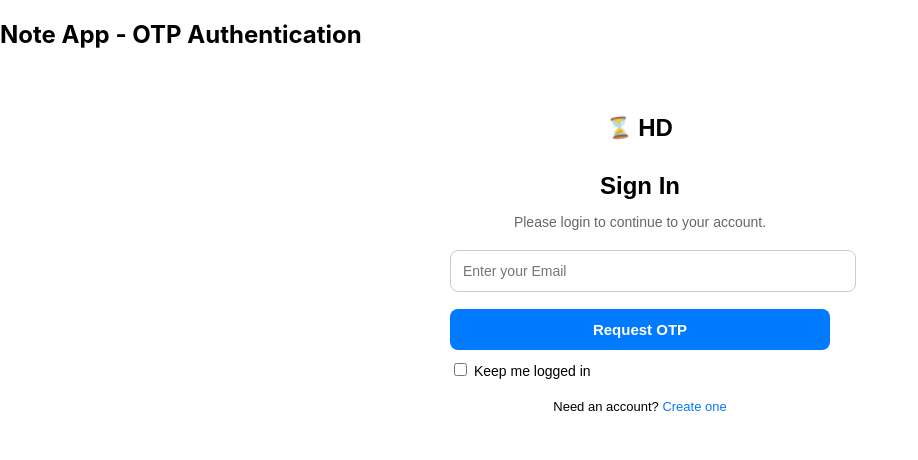
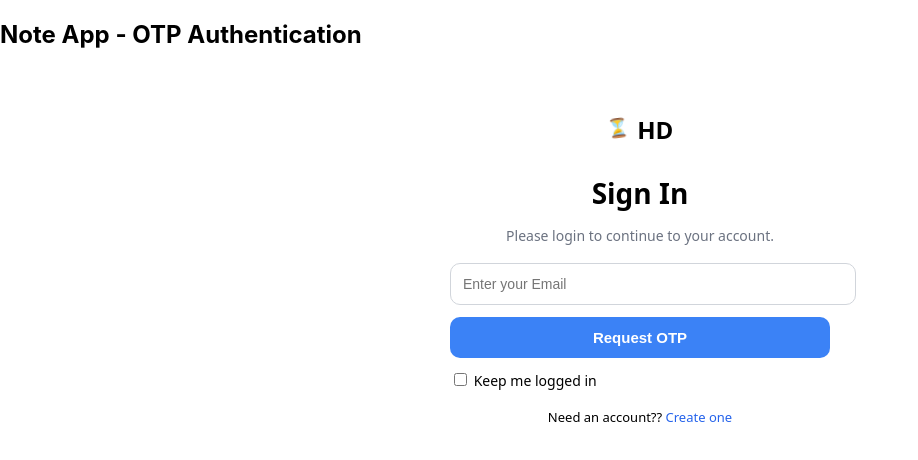
Before and after one commit to Rohanc2003/note_keeper_frontend, a React (Create React App) app: page /login in a window 1280 px wide. Shown: the top 460 px of the page, without its empty margins (0-918 px from the left). Built offline with nearby package versions, Linux system fonts and the light colour scheme.

Commit message:
i had error about displaying notesdashboard i fixed it

```diff
--- a/src/components/Login.js
+++ b/src/components/Login.js
@@ -9,29 +9,36 @@ function Login() {
   const [error, setError] = useState("");
   const [message, setMessage] = useState("");
   const [otpRequested, setOtpRequested] = useState(false);
+  const [loading, setLoading] = useState(false);
   const navigate = useNavigate();
 
   // ✅ Auto-redirect if token already exists
   useEffect(() => {
     const token = localStorage.getItem("token");
-    if (token) {
-      navigate("/dashboard");
-    }
+    if (token) navigate("/dashboard");
   }, [navigate]);
 
-  // Step 1: Request OTP (Login)
+  // Step 1: Request OTP (LOGIN flow)
   const handleRequestOtp = async (e) => {
     e.preventDefault();
     setError("");
     setMessage("");
+    if (!email.trim()) return setError("Email is required");
     try {
+      setLoading(true);
       const res = await axios.post("http://localhost:5000/auth/login-check", { email });
-      if (res.status === 200) {
+      if (res.data?.message === "OTP sent successfully") {
         setOtpRequested(true);
         setMessage("OTP sent to your email!");
+      } else if (res.data?.error) {
+        setError(res.data.error);
+      } else {
+        setError("Unexpected response. Please try again.");
       }
     } catch (err) {
       setError(err.response?.data?.error || "Error requesting OTP. Try again.");
+    } finally {
+      setLoading(false);
     }
   };
 
@@ -40,23 +47,31 @@ function Login() {
     e.preventDefault();
     setError("");
     setMessage("");
+    if (!otp.trim()) return setError("Enter the OTP sent to your email");
     try {
-      const response = await axios.post("http://localhost:5000/auth/verify-otp", { email, otp });
-      if (response.status === 200) {
-        localStorage.setItem("token", response.data.token);
-        localStorage.setItem("name", response.data.user.name);
-        localStorage.setItem("email", response.data.user.email);
-        navigate("/dashboard"); // ✅ redirect to NotesDashboard
-      }
+      setLoading(true);
+      const res = await axios.post("http://localhost:5000/auth/verify-otp", { email, otp });
+      // backend returns: { message, token, user: { id, name, email } }
+      localStorage.setItem("token", res.data.token);
+      localStorage.setItem("name", res.data.user.name || "");
+      localStorage.setItem("email", res.data.user.email || email);
+      navigate("/dashboard");
     } catch (err) {
-      setError(err.response?.data?.error || "Invalid OTP. Please try again.");
+      setError(err.response?.data?.error || "Invalid or expired OTP. Please try again.");
+    } finally {
+      setLoading(false);
     }
+  };
+
+  const handleResend = async () => {
+    // Just reuse login-check to regenerate & resend OTP for login
+    await handleRequestOtp(new Event("submit"));
   };
 
   return (
     <div className="login-container">
       <div className="login-header">
-        <div className="loading-spinner">⏳</div>
+        <div className="loading-spinner" aria-hidden>⏳</div>
         <h2>HD</h2>
       </div>
 
@@ -66,8 +81,7 @@ function Login() {
       {error && <p className="error-msg">{error}</p>}
       {message && <p className="success-msg">{message}</p>}
 
-      {/* Step 1: Request OTP */}
-      {!otpRequested && (
+      {!otpRequested ? (
         <form onSubmit={handleRequestOtp} className="login-form">
           <input
             type="email"
@@ -76,12 +90,11 @@ function Login() {
             onChange={(e) => setEmail(e.target.value)}
             required
           />
-          <button type="submit" className="btn-primary">Request OTP</button>
+          <button type="submit" className="btn-primary" disabled={loading}>
+            {loading ? "Sending..." : "Request OTP"}
+          </button>
         </form>
-      )}
-
-      {/* Step 2: Enter OTP */}
-      {otpRequested && (
+      ) : (
         <form onSubmit={handleVerifyOtp} className="login-form">
           <input type="email" value={email} disabled />
           <input
@@ -91,8 +104,12 @@ function Login() {
             onChange={(e) => setOtp(e.target.value)}
             required
           />
-          <button type="submit" className="btn-primary">Verify & Login</button>
-          <p className="resend-link" onClick={handleRequestOtp}>Resend OTP</p>
+          <button type="submit" className="btn-primary" disabled={loading}>
+            {loading ? "Verifying..." : "Verify & Login"}
+          </button>
+          <button type="button" className="linklike resend-link" onClick={handleResend}>
+            Resend OTP
+          </button>
         </form>
       )}
 
@@ -103,7 +120,7 @@ function Login() {
       </div>
 
       <p className="login-footer">
-        Need an account? <a href="/signup">Create one</a>
+        Need an account?? <a href="/signup">Create one</a>
       </p>
     </div>
   );
--- a/src/components/NotesDashboard.js
+++ b/src/components/NotesDashboard.js
@@ -1,6 +1,6 @@
 import React, { useState, useEffect } from "react";
 import axios from "axios";
-import { useNavigate } from "react-router-dom"; // ✅ import navigate
+import { useNavigate } from "react-router-dom";
 import "../note.css";
 
 export default function NotesDashboard({ token, email, name, onSignOut }) {
@@ -8,12 +8,18 @@ export default function NotesDashboard({ token, email, name, onSignOut }) {
   const [newNote, setNewNote] = useState("");
   const [loading, setLoading] = useState(true);
 
-  const navigate = useNavigate(); // ✅ create navigate instance
+  const navigate = useNavigate();
+
+  // ✅ fallback from localStorage if props missing
+  const authToken = token || localStorage.getItem("token");
+  const displayName = name || localStorage.getItem("name") || "";
+  const displayEmail = email || localStorage.getItem("email") || "";
 
   const fetchNotes = async () => {
+    if (!authToken) return navigate("/login");
     try {
       const res = await axios.get("http://localhost:5000/notes", {
-        headers: { Authorization: `Bearer ${token}` }
+        headers: { Authorization: `Bearer ${authToken}` },
       });
       setNotes(Array.isArray(res.data.notes) ? res.data.notes : []);
     } catch (err) {
@@ -23,16 +29,20 @@ export default function NotesDashboard({ token, email, name, onSignOut }) {
     }
   };
 
-  useEffect(() => { fetchNotes(); }, []);
+  useEffect(() => {
+    fetchNotes();
+    // eslint-disable-next-line react-hooks/exhaustive-deps
+  }, []);
 
   const handleAddNote = async () => {
     if (!newNote.trim()) return;
     try {
-      const res = await axios.post("http://localhost:5000/notes",
+      const res = await axios.post(
+        "http://localhost:5000/notes",
         { content: newNote },
-        { headers: { Authorization: `Bearer ${token}` } }
+        { headers: { Authorization: `Bearer ${authToken}` } }
       );
-      setNotes(prev => [...prev, res.data.note]);
+      setNotes((prev) => [...prev, res.data.note]);
       setNewNote("");
     } catch (err) {
       console.error(err);
@@ -42,24 +52,22 @@ export default function NotesDashboard({ token, email, name, onSignOut }) {
   const handleDeleteNote = async (id) => {
     try {
       await axios.delete(`http://localhost:5000/notes/${id}`, {
-        headers: { Authorization: `Bearer ${token}` }
+        headers: { Authorization: `Bearer ${authToken}` },
       });
-      setNotes(prev => prev.filter(n => n.id !== id));
+      setNotes((prev) => prev.filter((n) => n.id !== id));
     } catch (err) {
       console.error(err);
     }
   };
 
   const handleSignOut = () => {
-  // ✅ Clear localStorage session
-  localStorage.removeItem("token");
-  localStorage.removeItem("name");
-  localStorage.removeItem("email");
+    localStorage.removeItem("token");
+    localStorage.removeItem("name");
+    localStorage.removeItem("email");
 
-  if (onSignOut) onSignOut();   // clear token/state if parent passed it
-  navigate("/login");           // redirect to /login
-};
-
+    if (onSignOut) onSignOut();
+    navigate("/login");
+  };
 
   return (
     <div className="dashboard-container">
@@ -74,8 +82,10 @@ export default function NotesDashboard({ token, email, name, onSignOut }) {
 
       {/* Welcome Card */}
       <div className="welcome-card">
-        <h3>Welcome, <span className="highlight">{name}</span> !</h3>
-        <p>Email: {email}</p>
+        <h3>
+          Welcome, <span className="highlight">{displayName}</span> !
+        </h3>
+        <p>Email: {displayEmail}</p>
       </div>
 
       {/* Input + Create Note */}
@@ -101,10 +111,7 @@ export default function NotesDashboard({ token, email, name, onSignOut }) {
           notes.map((n) => (
             <div key={n.id} className="note-card">
               <span>{n.content}</span>
-              <button
-                className="delete-btn"
-                onClick={() => handleDeleteNote(n.id)}
-              >
+              <button className="delete-btn" onClick={() => handleDeleteNote(n.id)}>
                 🗑
               </button>
             </div>
--- a/src/login.css
+++ b/src/login.css
@@ -1,97 +1,102 @@
 .login-container {
   max-width: 380px;
   margin: 0 auto;
-  padding: 25px;
-  font-family: Arial, sans-serif;
+  padding: 24px;
+  font-family: system-ui, -apple-system, Segoe UI, Roboto, Arial, sans-serif;
   text-align: center;
 }
 
 .login-header {
   display: flex;
+  align-items: center;
   justify-content: center;
-  align-items: center;
-  gap: 6px;
-  margin-bottom: 10px;
+  gap: 8px;
+  margin-bottom: 8px;
 }
 
 .loading-spinner {
-  font-size: 20px;
+  font-size: 18px;
+  display: inline-block;
   animation: spin 1s linear infinite;
+  transform-origin: center;
 }
-
-@keyframes spin {
-  from { transform: rotate(0deg); }
-  to { transform: rotate(360deg); }
-}
+@keyframes spin { from {transform: rotate(0);} to {transform: rotate(360deg);} }
 
 .login-title {
-  font-size: 24px;
-  font-weight: bold;
-  margin: 10px 0 5px;
+  font-size: 28px;
+  font-weight: 800;
+  margin: 6px 0 6px;
 }
 
 .login-subtitle {
   font-size: 14px;
-  color: #666;
-  margin-bottom: 20px;
+  color: #6b7280;
+  margin-bottom: 18px;
+}
+
+.login-form {
+  text-align: left;
+  margin-top: 4px;
 }
 
 .login-form input {
   width: 100%;
-  padding: 12px;
-  border: 1px solid #ccc;
-  border-radius: 8px;
+  padding: 12px 12px;
+  border: 1px solid #d1d5db;
+  border-radius: 10px;
+  font-size: 14px;
+  outline: none;
   margin-bottom: 12px;
-  font-size: 14px;
 }
 
 .btn-primary {
   width: 100%;
-  background: #007bff;
-  color: #fff;
+  background: #3b82f6;
+  color: white;
   border: none;
   padding: 12px;
-  border-radius: 8px;
+  border-radius: 10px;
+  font-size: 15px;
   cursor: pointer;
-  font-size: 15px;
-  margin-top: 5px;
 }
-
-.btn-primary:hover {
-  background: #0056b3;
-}
+.btn-primary:disabled { opacity: 0.7; cursor: not-allowed; }
+.btn-primary:hover:not(:disabled) { background: #2563eb; }
 
 .resend-link {
-  color: #007bff;
+  display: inline-block;
+  margin-top: 10px;
+  color: #2563eb;
+  background: none;
+  border: none;
+  padding: 0;
+  font-size: 13px;
   cursor: pointer;
-  margin-top: 10px;
-  font-size: 13px;
 }
 
 .login-options {
   text-align: left;
-  margin: 10px 0;
+  margin: 12px 0 6px;
   font-size: 14px;
 }
 
 .login-footer {
   font-size: 13px;
-  margin-top: 20px;
+  margin-top: 18px;
 }
 
 .login-footer a {
-  color: #007bff;
+  color: #2563eb;
   text-decoration: none;
 }
 
 .error-msg {
-  color: red;
+  color: #ef4444;
   font-size: 14px;
-  margin-bottom: 10px;
+  margin-bottom: 8px;
 }
 
 .success-msg {
-  color: green;
+  color: #16a34a;
   font-size: 14px;
-  margin-bottom: 10px;
+  margin-bottom: 8px;
 }
```
